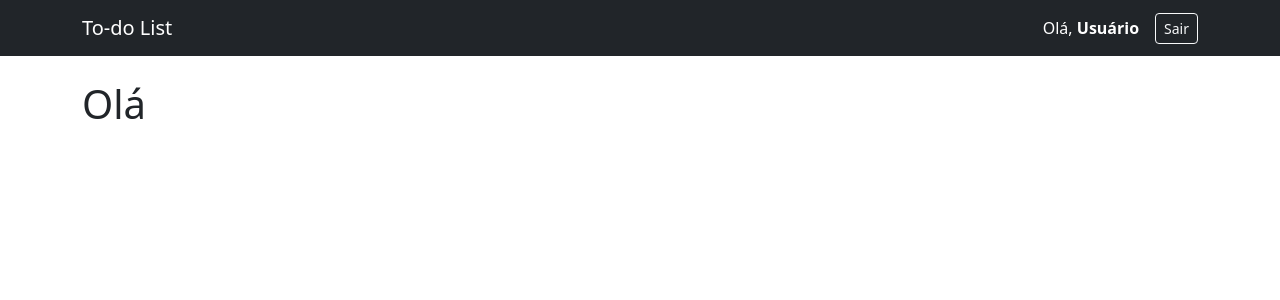
After one commit to Pedro867/To-do-List, a Flask app: template templates/base_logado.html in a window 1280 px wide. The commit adds this page. Shown: the top 300 px of the page. Run offline with Flask 3, Linux system fonts and the light colour scheme; the template is opened without the code that fills it, so the values that code supplies are empty.

Commit message:
feat: base_logado criado

```diff
--- a/app.py
+++ b/app.py
@@ -18,9 +18,11 @@ db.init_app(app) # Inicializa o BD
 with app.app_context():
     db.create_all() # Fabrica as tabelas no banco
 
+
 @app.route("/")
 def index():
     return redirect(url_for('login'))
+
 
 @app.route("/login", methods=['GET', 'POST'])
 def login():
@@ -29,15 +31,20 @@ def login():
         senha = request.form.get('senha')
         user = User.query.filter_by(email=email).first()
 
-        if user and user.check_senha(senha):
-            return "logou"
-        else:
+        if not user:
             return {
                 'status': 'erro',
-                'msg'   : 'E-mail ou senha incorretos.'
+                'msg'   : 'E-mail não cadastrado.'
             }, 401
+        if not user.check_senha(senha):
+            return {
+                'status': 'erro',
+                'msg'   : 'Senha incorreta.'
+            }, 401
+        return render_template("base_logado.html", username = user.name)
     else:
         return render_template("login.html")
+
 
 @app.route('/register', methods=['GET', 'POST'])
 def register():
@@ -89,5 +96,11 @@ def register():
     else:
         return render_template("register.html")
 
+
+@app.route("/logout")
+def logout():
+    return render_template("login.html")
+
+
 if __name__ == '__main__':
     app.run(debug=True)
--- a/templates/base.html
+++ b/templates/base.html
@@ -10,11 +10,13 @@
 </head>
 <body>
 
+    {% block header %}
     <nav class="navbar navbar-expand-lg navbar-dark bg-dark mb-4">
         <div class="container">
             <a class="navbar-brand" href="/">To-do List</a>
         </div>
     </nav>
+    {% endblock %}
 
     <main class="container">
         {% block content %}
--- /dev/null
+++ b/templates/base_logado.html
@@ -0,0 +1,24 @@
+{% extends "base.html" %}
+
+{% block title %}Área Logada{% endblock %}
+
+{% block header %}
+    <nav class="navbar navbar-expand-lg navbar-dark bg-dark mb-4">
+        <div class="container">
+            <a class="navbar-brand" href="/">To-do List</a>
+
+            <div class="d-flex align-items-center">
+                <span class="navbar-text text-white me-3">
+                    Olá, <strong>{{ username if username else "Usuário" }}</strong>
+                </span>
+                <a href="/logout" class="btn btn-outline-light btn-sm">Sair</a>
+            </div>
+        </div>
+    </nav>
+{% endblock %}
+
+{% block content %}
+
+    <h1>Olá</h1>
+
+{% endblock %}
```
